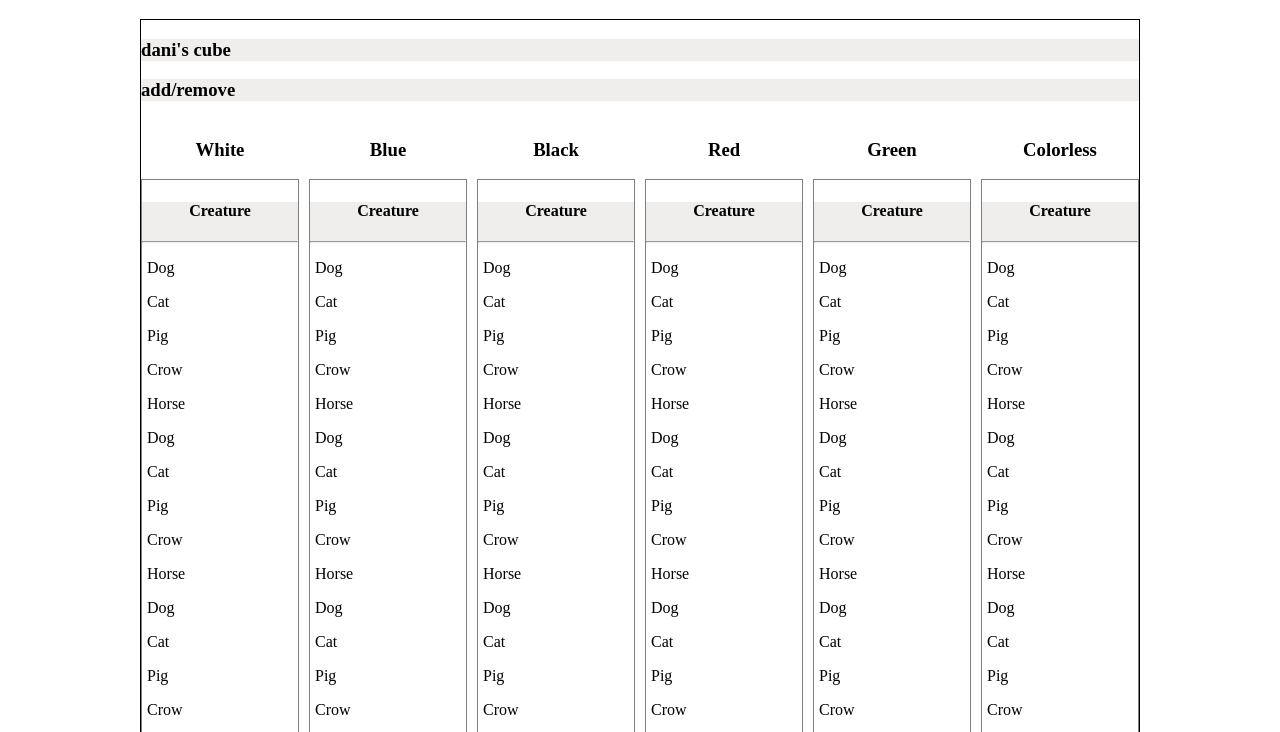
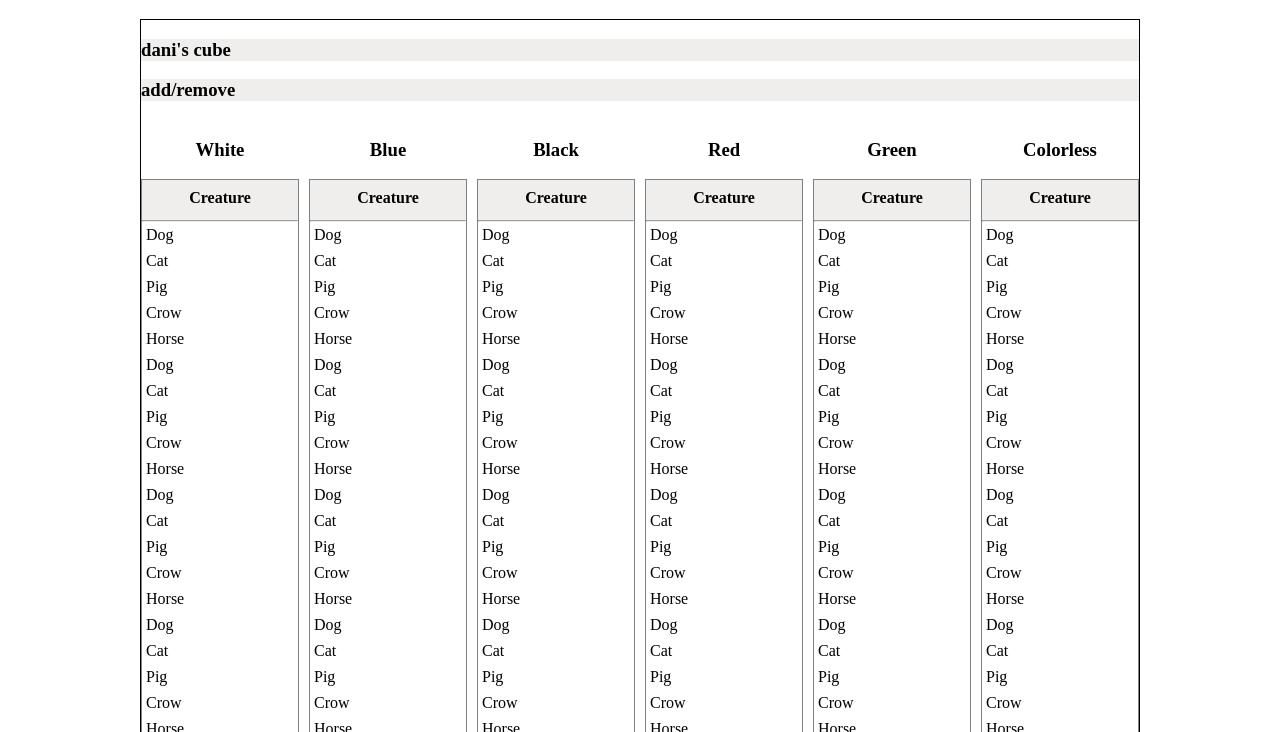
Before and after one commit to alex-i-blair/Copy-a-site, a plain HTML site: page index.html in a window 1280 px wide. Shown: the part 61-793 px from the top of the page. Drawn offline with Linux system fonts and the light colour scheme.

Commit message:
some progress

```diff
--- a/index.html
+++ b/index.html
@@ -29,7 +29,8 @@
         </div>
         <div class='columns'>
             <div class='bordered-column'>
-                <div class='creature'><h4>Creature</h4><hr></div>
+                <div class='creature'><h4>Creature</h4></div>
+                <hr>
                 <div class='animals'>
                     <p>Dog</p>
                     <p>Cat</p>
@@ -59,7 +60,8 @@
                 </div>
             </div>
             <div class='bordered-column'>
-                <div class='creature'><h4>Creature</h4><hr></div>
+                <div class='creature'><h4>Creature</h4></div>
+                <hr>
                 <div class='animals'>
                     <p>Dog</p>
                     <p>Cat</p>
@@ -89,7 +91,8 @@
                 </div>
             </div>
             <div class='bordered-column'>
-                <div class='creature'><h4>Creature</h4><hr></div>
+                <div class='creature'><h4>Creature</h4></div>
+                <hr>
                 <div class='animals'>
                     <p>Dog</p>
                     <p>Cat</p>
@@ -119,7 +122,8 @@
                 </div>
             </div>
             <div class='bordered-column'>
-                <div class='creature'><h4>Creature</h4><hr></div>
+                <div class='creature'><h4>Creature</h4></div>
+                <hr>
                 <div class='animals'>
                     <p>Dog</p>
                     <p>Cat</p>
@@ -149,7 +153,8 @@
                 </div>
             </div>
             <div class='bordered-column'>
-                <div class='creature'><h4>Creature</h4><hr></div>
+                <div class='creature'><h4>Creature</h4></div>
+                <hr>
                 <div class='animals'>
                     <p>Dog</p>
                     <p>Cat</p>
@@ -179,7 +184,8 @@
                 </div>
             </div>
             <div class='bordered-column'>
-                <div class='creature'><h4>Creature</h4><hr></div>
+                <div class='creature'><h4>Creature</h4></div>
+                <hr>
                 <div class='animals'>
                     <p>Dog</p>
                     <p>Cat</p>
--- a/style.css
+++ b/style.css
@@ -20,7 +20,7 @@ main.page-box {
     height: auto;
     border: solid 1px black;
     margin: 0 auto;
-
+    display: flexbox;
 }
 
 .columns {
@@ -43,15 +43,23 @@ main.page-box {
     text-align: center;
 }
 
-.creature {
+.creature h4 {
     /* border: solid .1rem gray; */
     text-align: center;
     font-weight: bold;
-    margin: 0px;
-    height: auto;
+    height: 40px;
     background-color: rgb(239, 238, 237);
+    margin: 0 auto;
+    line-height: 225%;
+
 }
-
+hr {
+    margin: 0;
+}
+.animals p {
+    margin: 0;
+    padding: 4px;
+}
 .top-row-nav, .bottom-row-nav {
     background-color: rgb(239, 238, 237);
     height: 100%;
```
